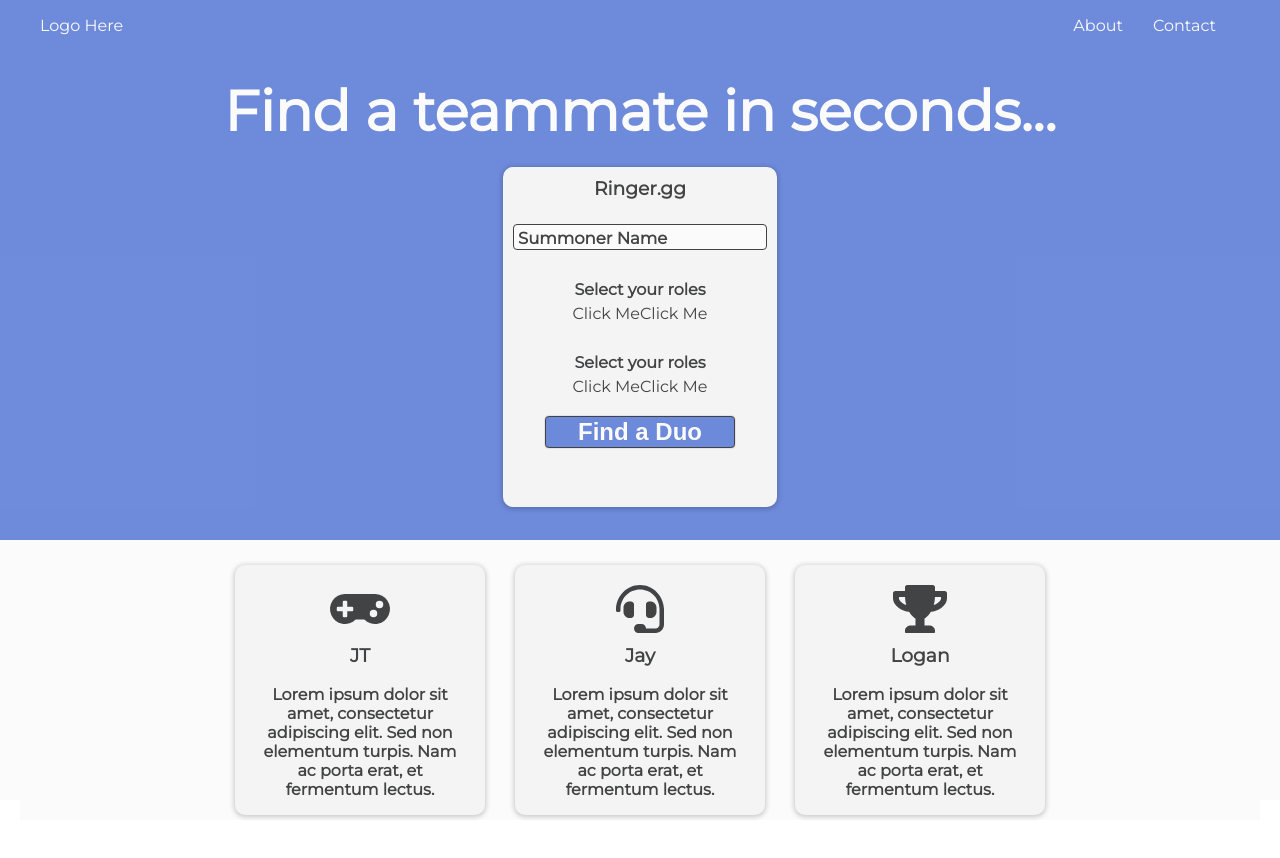
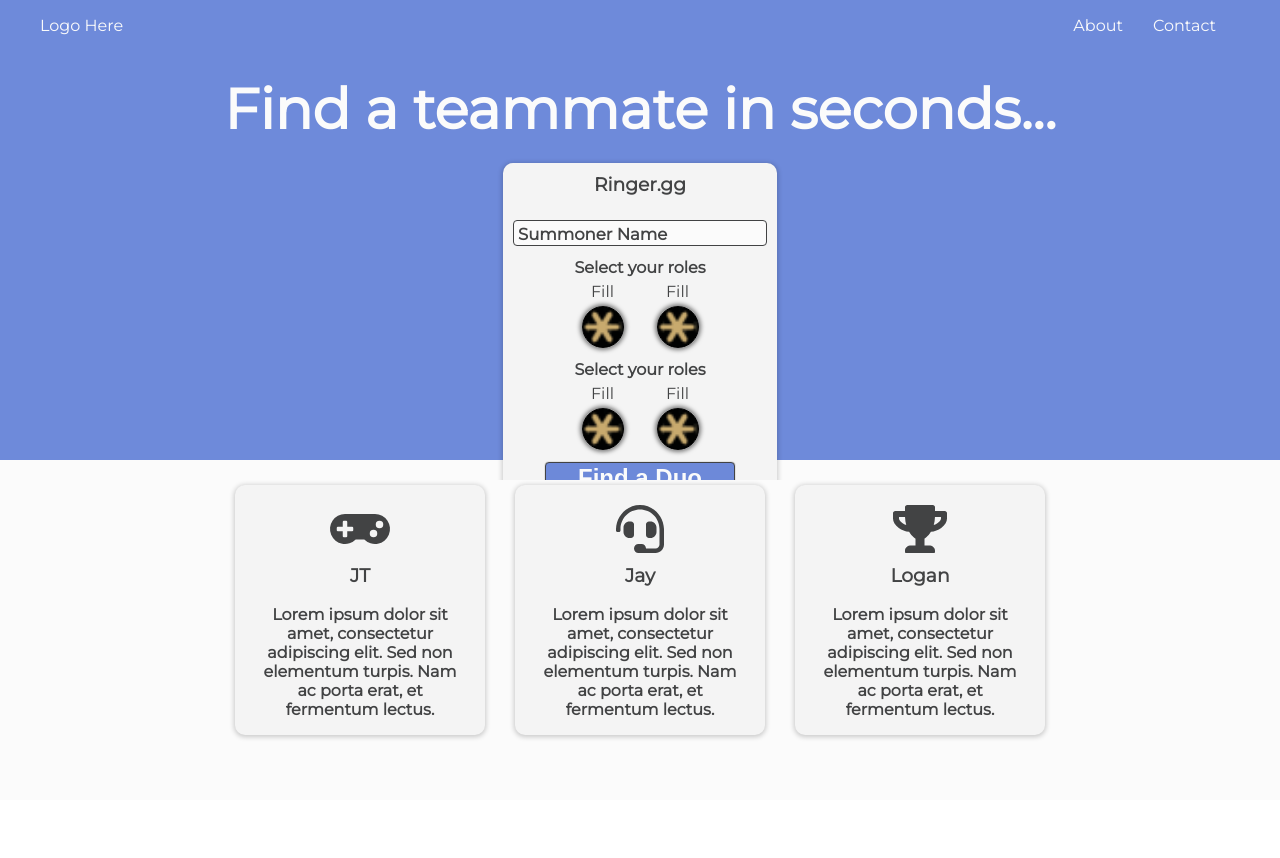
Before and after one commit to jayvickers/ringer, a React app: page / in a window 1280 px wide. Built offline with nearby package versions, Linux system fonts and the light colour scheme.

Commit message:
styling updates

```diff
--- a/src/App.less
+++ b/src/App.less
@@ -11,7 +11,7 @@
     margin-top: 0;
   }
   .ringer-input-container {
-    margin: 0 12px 20px 0;
+    margin: 0 12px 12px 0;
 
     width: 100%;
     height: auto;
--- a/src/components/ActionPane/_action-pane.less
+++ b/src/components/ActionPane/_action-pane.less
@@ -6,7 +6,7 @@
   max-width: 400px;
   max-height: 340px;
   background-color: @off-white-background;
-  margin: 5px auto 33px;
+  margin: 5px auto 20px;
   transition: box-shadow 150ms ease-in;
   transition: margin-top 150ms ease-in;
   box-shadow: 0px 1px 5px 1px rgba(0, 0, 0, 0.2);
@@ -36,7 +36,7 @@
     margin: auto 0;
   }
   h4 {
-    margin-top: 10px;
+    margin-top: 0px;
     margin-bottom: 5px;
     margin-left: auto;
     margin-right: auto;
--- a/src/components/Shared/RoleSelector/RoleOption.jsx
+++ b/src/components/Shared/RoleSelector/RoleOption.jsx
@@ -5,7 +5,7 @@ import "./_role-option.less";
 const RoleOption = props => {
   const containerClasses = `role-option-container ${
     props.option === "Fill" ? "fill" : ""
-  }`;
+  } ${props.placeHolder ? "placeholder" : ""}`;
 
   const optionClasses = `role-option ${props.option}`;
 
@@ -22,7 +22,8 @@ const RoleOption = props => {
 
 RoleOption.propTypes = {
   option: PropTypes.string,
-  handleRoleChange: PropTypes.func
+  handleRoleChange: PropTypes.func,
+  placeHolder: PropTypes.bool
 };
 
 export default RoleOption;
--- a/src/components/Shared/RoleSelector/RoleSelector.jsx
+++ b/src/components/Shared/RoleSelector/RoleSelector.jsx
@@ -1,29 +1,34 @@
 import React, { useState } from "react";
 import PropTypes from "prop-types";
 import RoleWindow from "./RoleWindow";
+import RoleOption from "./RoleOption";
 import "./_role-selector.less";
 
 const RoleSelector = props => {
   const [state, setState] = useState({
     popupOpen: false,
-    primaryRole: null
+    role: null
   });
 
   const handleClick = () => {
     setState({ popupOpen: true });
   };
 
-  const setPrimaryRole = (e, inputRole) => {
+  const setRole = (e, inputRole) => {
     e.stopPropagation();
-    setState({ primaryRole: inputRole });
+    setState({ role: inputRole });
   };
 
   return (
     <div className="role-selector-container">
       <div onClick={() => handleClick()} id="baseDiv">
-        {state.primaryRole || "Click Me"}
+        <RoleOption
+          option={state.role ? state.role : "Fill"}
+          handleRoleChange={() => {}}
+          placeHolder
+        />
       </div>
-      <RoleWindow isOpen={state.popupOpen} handleRoleChange={setPrimaryRole} />
+      <RoleWindow isOpen={state.popupOpen} handleRoleChange={setRole} />
     </div>
   );
 };
--- a/src/components/Shared/RoleSelector/_role-option.less
+++ b/src/components/Shared/RoleSelector/_role-option.less
@@ -1,24 +1,17 @@
 @import "../../_globalstyle/_ringer-variables.less";
+
+@role-icon-width: 40px;
+@role-icon-height: 40px;
 
 .role-option-container {
   cursor: pointer;
   display: flex;
   flex-direction: column;
-  max-height: 75px;
-  &.fill {
-    margin-left: -53.5% !important;
-    margin-top: 65% !important;
-    width: 0 !important;
-    .role-label {
-      margin-left: 7px;
-      text-align: left;
-    }
-  }
   .role-option {
     margin-left: auto;
     margin-right: auto;
-    width: 40px;
-    height: 40px;
+    width: @role-icon-width;
+    height: @role-icon-height;
     background-position: center; /* Center the image */
     background-repeat: no-repeat; /* Do not repeat the image */
     background-size: cover;
@@ -45,6 +38,30 @@
       background-image: url("../../../images/fill.PNG");
     }
   }
+  &:hover {
+    .role-option {
+      box-shadow: 0px 0px 4px 4px rgba(0, 0, 0, 0.5);
+    }
+    .role-label {
+      font-size: 15px;
+      font-weight: bold;
+    }
+  }
+  //inside the popup window
+  &:not(.placeholder) {
+    max-height: 75px;
+
+    //fill icon is below mid, needed some special tweaking
+    &.fill {
+      margin-left: -53.5% !important;
+      margin-top: 65% !important;
+      width: 0 !important;
+      .role-label {
+        margin-left: 7px;
+        text-align: left;
+      }
+    }
+
     .role-label {
       color: @off-white-background-2;
       font-size: 14px;
@@ -63,3 +80,11 @@
       }
     }
   }
+  //on the action pane, placeholders
+  &.placeholder {
+    width: 75px;
+    .role-label {
+      margin-bottom: 5px;
+    }
+  }
+}
--- a/src/components/TopPane/_top-pane.less
+++ b/src/components/TopPane/_top-pane.less
@@ -4,11 +4,10 @@
   display: flex;
   flex-direction: column;
   width: 100%;
-  height: 60%;
+  height: 50%;
   background-color: @blue-bg-color;
   .top-pane-text-container {
-    margin: auto;
-
+    margin: @site-header-margins 0;
     color: @off-white-background-2;
 
     h1 {
--- a/src/components/_globalstyle/_ringer-variables.less
+++ b/src/components/_globalstyle/_ringer-variables.less
@@ -1,8 +1,9 @@
 /* style variables shared across the entire project */
+
+//colors
 @blue-bg-color: rgba(76, 111, 211, 0.8);
 @charcoal-font-color: #424344;
 @dark-grey-font-color: #2b2b2b;
-@header-height: 60px;
 @light-grey: #e9e3e3;
 @input-placeholder-grey: #ccc;
 @off-white-background: #f4f4f4;
@@ -10,4 +11,9 @@
 @light-blue: #6cc0e5;
 @light-red: #fb4f4f;
 
+//sizes
+@header-height: 60px;
 @input-border-radius: 4px;
+
+//margins and padding
+@site-header-margins: 15px;
```
Lines whose indentation alone changed are shown as unchanged.
